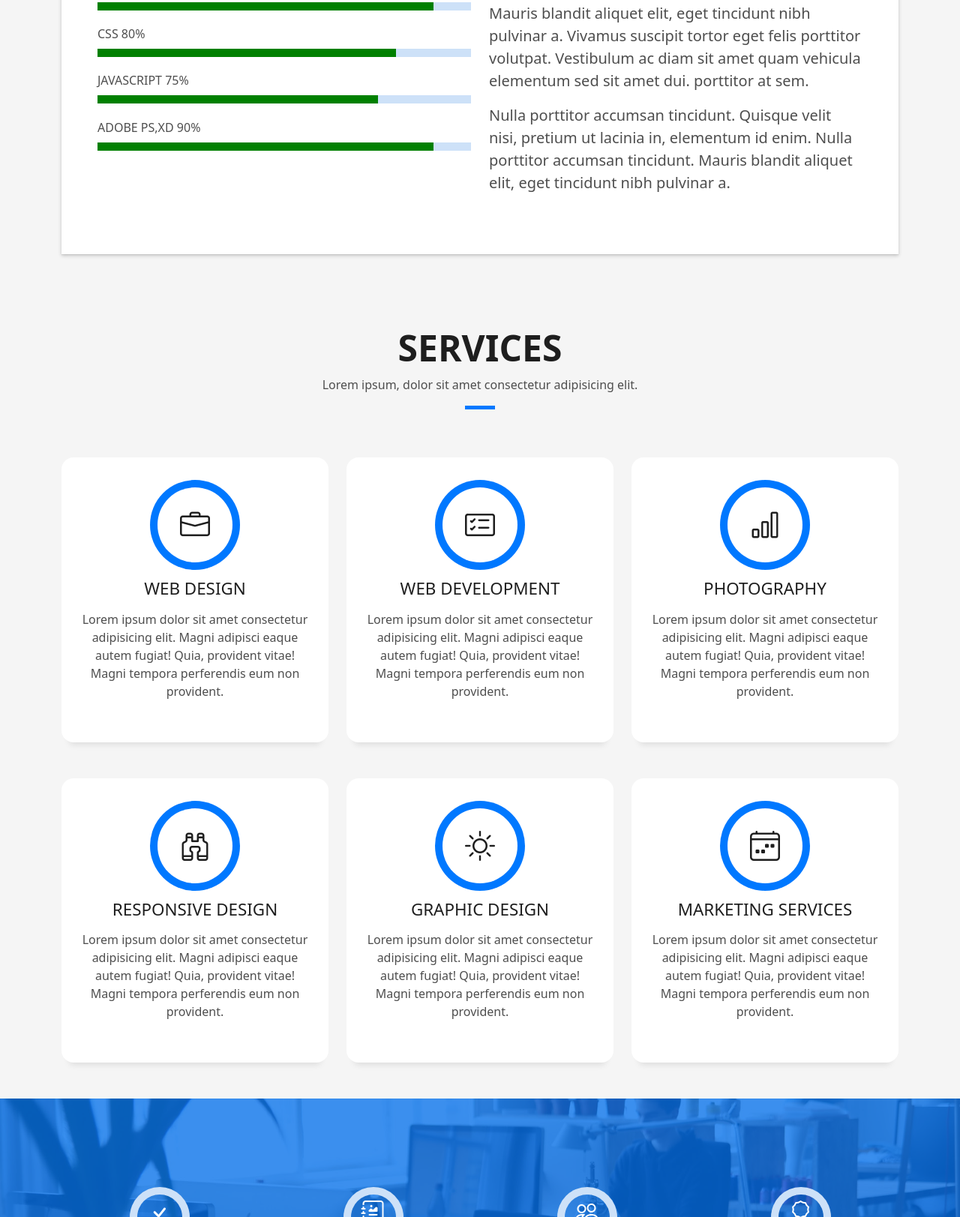
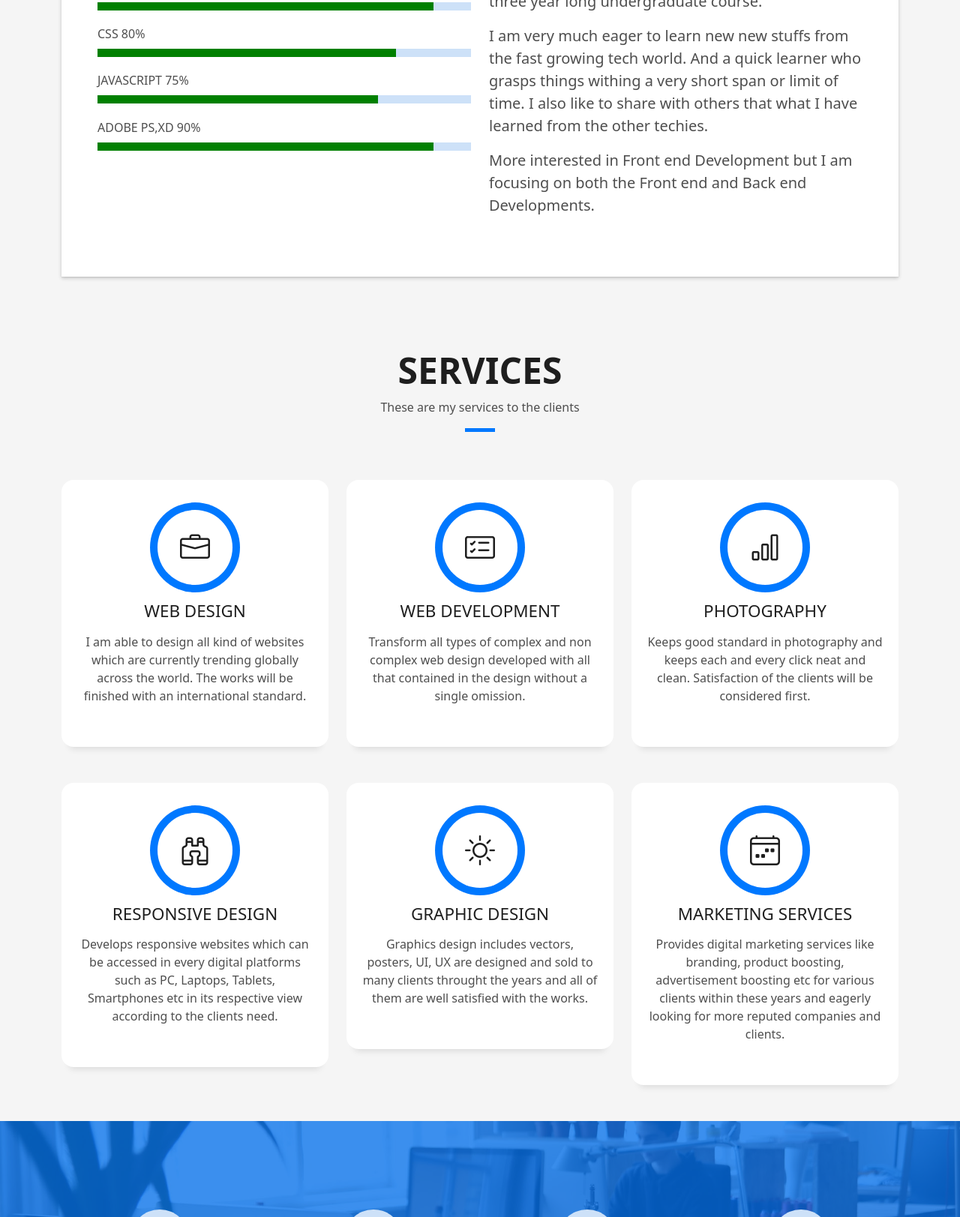
Before and after one commit to azeemfayiz/azeemfayiz.github.io, a plain HTML site: page index.html in a window 1280 px wide. Shown: the part 1177-2800 px from the top of the page at 75% size. Drawn offline with Linux system fonts and the light colour scheme.

Commit message:
Add files via upload

```diff
--- a/index.html
+++ b/index.html
@@ -47,23 +47,7 @@
           <li><a class="nav-link scrollto" href="#about">About</a></li>
           <li><a class="nav-link scrollto" href="#services">Services</a></li>
 
-          <li class="dropdown"><a href="#"><span>Drop Down</span> <i class="bi bi-chevron-down"></i></a>
-            <ul>
-              <li><a href="#">Drop Down 1</a></li>
-              <li class="dropdown"><a href="#"><span>Deep Drop Down</span> <i class="bi bi-chevron-right"></i></a>
-                <ul>
-                  <li><a href="#">Deep Drop Down 1</a></li>
-                  <li><a href="#">Deep Drop Down 2</a></li>
-                  <li><a href="#">Deep Drop Down 3</a></li>
-                  <li><a href="#">Deep Drop Down 4</a></li>
-                  <li><a href="#">Deep Drop Down 5</a></li>
-                </ul>
-              </li>
-              <li><a href="#">Drop Down 2</a></li>
-              <li><a href="#">Drop Down 3</a></li>
-              <li><a href="#">Drop Down 4</a></li>
-            </ul>
-          </li>
+
           <li><a class="nav-link scrollto" href="#contact">Contact</a></li>
         </ul>
         <i class="bi bi-list mobile-nav-toggle"></i>
@@ -140,20 +124,16 @@
                       </h5>
                     </div>
                     <p class="lead">
-                      I am non nulla sit amet nisl tempus convallis quis ac lectus. Curabitur arcu erat, accumsan id
-                      imperdiet et, porttitor
-                      at sem. Praesent sapien massa, convallis a pellentesque nec, egestas non nisi. Nulla
-                      porttitor accumsan tincidunt.
+                      Currently I am a Second year student pursuing Bachelor of Computer Applications at Safi Institute of Advanced Study, Vazhayoor, Malappuram district of Kerala, India
+                      under the University of Calicut. At present, passing through the fourth semester of this three year long undergraduate course.
+                    <p class="lead">
+                      I am very much eager to learn new new stuffs from the fast growing tech world.
+                      And a quick learner who grasps things withing a very short span or limit of time. I also like to share with others that what I have learned from the other techies.
+
                     </p>
                     <p class="lead">
-                      Mauris blandit aliquet elit, eget tincidunt nibh pulvinar a. Vivamus suscipit tortor eget felis
-                      porttitor volutpat. Vestibulum
-                      ac diam sit amet quam vehicula elementum sed sit amet dui. porttitor at sem.
-                    </p>
-                    <p class="lead">
-                      Nulla porttitor accumsan tincidunt. Quisque velit nisi, pretium ut lacinia in, elementum id enim.
-                      Nulla porttitor accumsan
-                      tincidunt. Mauris blandit aliquet elit, eget tincidunt nibh pulvinar a.
+                      More interested in Front end Development but I am focusing on both the Front end and Back
+                      end Developments.
                     </p>
                   </div>
                 </div>
@@ -174,7 +154,7 @@
                 Services
               </h3>
               <p class="subtitle-a">
-                Lorem ipsum, dolor sit amet consectetur adipisicing elit.
+                These are my services to the clients
               </p>
               <div class="line-mf"></div>
             </div>
@@ -189,9 +169,8 @@
               <div class="service-content">
                 <h2 class="s-title">Web Design</h2>
                 <p class="s-description text-center">
-                  Lorem ipsum dolor sit amet consectetur adipisicing elit. Magni adipisci eaque autem fugiat! Quia,
-                  provident vitae! Magni
-                  tempora perferendis eum non provident.
+                  I am able to design all kind of websites which are currently trending
+                  globally across the world. The works will be finished with an international standard.
                 </p>
               </div>
             </div>
@@ -204,9 +183,8 @@
               <div class="service-content">
                 <h2 class="s-title">Web Development</h2>
                 <p class="s-description text-center">
-                  Lorem ipsum dolor sit amet consectetur adipisicing elit. Magni adipisci eaque autem fugiat! Quia,
-                  provident vitae! Magni
-                  tempora perferendis eum non provident.
+                  Transform all types of complex and non complex web design developed with all
+                  that contained in the design without a single omission.
                 </p>
               </div>
             </div>
@@ -219,9 +197,8 @@
               <div class="service-content">
                 <h2 class="s-title">Photography</h2>
                 <p class="s-description text-center">
-                  Lorem ipsum dolor sit amet consectetur adipisicing elit. Magni adipisci eaque autem fugiat! Quia,
-                  provident vitae! Magni
-                  tempora perferendis eum non provident.
+                  Keeps good standard in photography and keeps each and every
+                  click neat and clean. Satisfaction of the clients will be considered first.
                 </p>
               </div>
             </div>
@@ -234,9 +211,9 @@
               <div class="service-content">
                 <h2 class="s-title">Responsive Design</h2>
                 <p class="s-description text-center">
-                  Lorem ipsum dolor sit amet consectetur adipisicing elit. Magni adipisci eaque autem fugiat! Quia,
-                  provident vitae! Magni
-                  tempora perferendis eum non provident.
+                  Develops responsive websites which can be accessed in every digital
+                  platforms such as PC, Laptops, Tablets, Smartphones etc in its
+                  respective view according to the clients need.
                 </p>
               </div>
             </div>
@@ -249,9 +226,9 @@
               <div class="service-content">
                 <h2 class="s-title">Graphic Design</h2>
                 <p class="s-description text-center">
-                  Lorem ipsum dolor sit amet consectetur adipisicing elit. Magni adipisci eaque autem fugiat! Quia,
-                  provident vitae! Magni
-                  tempora perferendis eum non provident.
+                  Graphics design includes vectors, posters, UI, UX are designed
+                  and sold to many clients throught the years and all of them are
+                  well satisfied with the works.
                 </p>
               </div>
             </div>
@@ -264,9 +241,9 @@
               <div class="service-content">
                 <h2 class="s-title">Marketing Services</h2>
                 <p class="s-description text-center">
-                  Lorem ipsum dolor sit amet consectetur adipisicing elit. Magni adipisci eaque autem fugiat! Quia,
-                  provident vitae! Magni
-                  tempora perferendis eum non provident.
+                  Provides digital marketing services like branding, product boosting, advertisement
+                  boosting etc for various clients within these years and eagerly looking for
+                  more reputed companies and clients.
                 </p>
               </div>
             </div>
@@ -391,14 +368,13 @@
                     </div>
                     <div class="more-info">
                       <p class="lead">
-                        Lorem ipsum dolor sit amet consectetur adipisicing elit. Facilis dolorum dolorem soluta quidem
-                        expedita aperiam aliquid at.
-                        Totam magni ipsum suscipit amet? Autem nemo esse laboriosam ratione nobis
-                        mollitia inventore?
+                        Get in touch with me by following me on my various social media handles
+                        such as facebook, Instagram, twitter, Linkedin and Whatsapp. All of my social
+                        media handles are linked with their respective social icons below.
                       </p>
                       <ul class="list-ico">
-                        <li><span class="bi bi-geo-alt"></span> Edanilam House, Chetlat island, Lakshadweep, India</li>
-                        <li><span class="bi bi-phone"></span> (+91) 8330018044</li>
+                        <li><span class="bi bi-geo-alt"></span> Edanilam House, Chetlat island, Lakshadweep-India</li>
+                        <li><span class="bi bi-phone"></span> (+91) 8330018044  |  (+91) 8590083654</li>
                         <li><span class="bi bi-envelope"></span> azeemfayiz952@gmail.com</li>
                       </ul>
                     </div>
```
